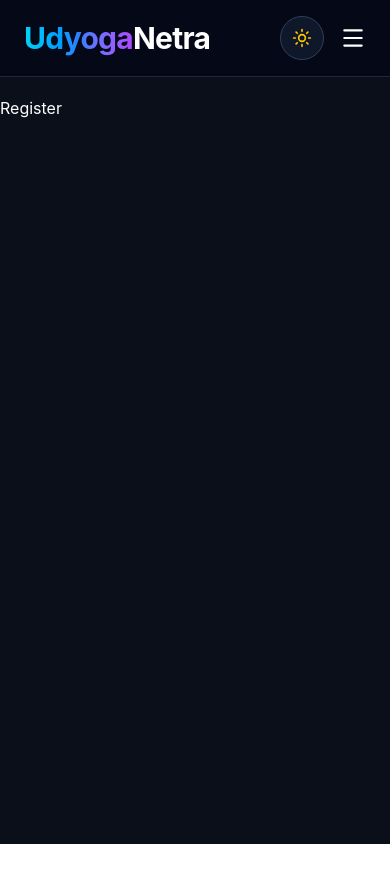
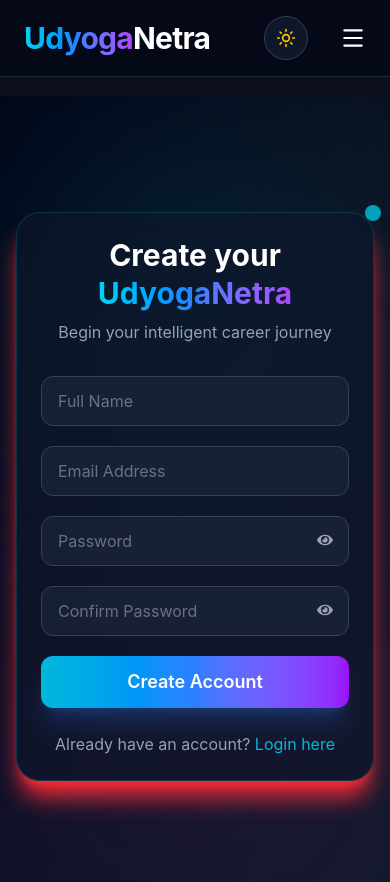
Before and after one commit to ramusiripalli/udyoganetra-ai, a React app in the folder frontend/: page /register in a window 390 px wide. Shown: the top 882 px of the page. Before the commit the page ends 844 px from the top, so only its background shows below. Built offline with nearby package versions, Linux system fonts and the light colour scheme; the HTML template or start-up script is replaced by a standard one.

Commit message:
feat: build responsive register page with dark/light theme

```diff
--- a/frontend/src/components/common/Navbar.jsx
+++ b/frontend/src/components/common/Navbar.jsx
@@ -101,6 +101,7 @@ const Navbar = () => {
           </Link>
 
           {/* CTA */}
+          <Link to="/register">
           <button
             className="
               hidden md:block
@@ -113,6 +114,7 @@ const Navbar = () => {
           >
             Get Started
           </button>
+          </Link>
 
           {/* Mobile Menu */}
           <button
--- a/frontend/src/pages/Register.jsx
+++ b/frontend/src/pages/Register.jsx
@@ -1,5 +1,190 @@
+import { useState } from "react";
+import { Link, useNavigate } from "react-router-dom";
+import { FaEye, FaEyeSlash } from "react-icons/fa";
+import { Toaster, toast } from "react-hot-toast";
+import { motion } from "framer-motion";
+
 const Register = () => {
-  return <div>Register</div>;
+  const navigate = useNavigate();
+
+  const [formData, setFormData] = useState({
+    name: "",
+    email: "",
+    password: "",
+    confirmPassword: "",
+  });
+
+  const [showPassword, setShowPassword] = useState(false);
+  const [showConfirmPassword, setShowConfirmPassword] = useState(false);
+
+  // reusable styles
+  const inputStyle =
+    "w-full px-4 py-3 bg-white/70 dark:bg-slate-800/60 border border-slate-300 dark:border-slate-700 rounded-xl text-slate-900 dark:text-white placeholder-slate-500 dark:placeholder-gray-500 outline-none focus:border-cyan-400 focus:ring-1 focus:ring-cyan-400 transition-all";
+
+  const eyeIconStyle =
+    "absolute right-4 top-4 text-slate-500 dark:text-gray-400 hover:text-cyan-400 cursor-pointer transition";
+
+  const handleChange = (e) => {
+    setFormData({
+      ...formData,
+      [e.target.name]: e.target.value,
+    });
+  };
+
+  const handleSubmit = (e) => {
+    e.preventDefault();
+
+    const { name, email, password, confirmPassword } = formData;
+
+    if (!name || !email || !password || !confirmPassword) {
+      return toast.error("Please fill all fields");
+    }
+
+    if (password !== confirmPassword) {
+      return toast.error("Passwords do not match");
+    }
+
+    toast.success("Frontend UI ready 🚀");
+    console.log(formData);
+
+    navigate("/login");
+  };
+
+  return (
+    <div
+      className="
+      min-h-screen
+      bg-gradient-to-br
+      from-[#FFD8A8]
+      via-[#F8FAFC]
+      to-[#C7F9CC]
+      dark:from-[#020617]
+      dark:via-[#0B1120]
+      dark:to-[#111827]
+
+      flex
+      justify-center
+      items-start md:items-center
+
+      px-4
+      py-24 md:py-0
+
+      relative
+      overflow-x-hidden
+    "
+    >
+      {/* Toast */}
+      <Toaster position="top-right" />
+
+      {/* Background blur effects */}
+      <div className="absolute top-20 left-10 w-72 h-72 bg-orange-300/30 dark:bg-cyan-500/20 rounded-full blur-[120px]" />
+
+      <div className="absolute bottom-10 right-10 w-80 h-80 bg-green-300/30 dark:bg-purple-500/20 rounded-full blur-[140px]" />
+
+      {/* Register Card */}
+      <motion.div
+        initial={{ y: -50, opacity: 0 }}
+        animate={{ y: 0, opacity: 1 }}
+        transition={{ duration: 0.9 }}
+        className="relative w-full max-w-md mt-5 p-6 md:p-8 rounded-3xl bg-white/80 dark:bg-slate-900/60 backdrop-blur-2xl border border-slate-200 dark:border-cyan-500/20 shadow-xl shadow-red-500 dark:shadow-shadow-red-500 transition-all"
+      >
+        {/* Premium dot */}
+        <div className="absolute -top-2 -right-2 w-4 h-4 bg-cyan-400 rounded-full animate-pulse" />
+
+        {/* Heading */}
+        <h2 className="text-3xl md:text-4xl font-bold text-center text-slate-900 dark:text-white mb-2 leading-tight">
+          Create your <br className="md:hidden" />
+
+          <span className="bg-gradient-to-r from-cyan-400 via-blue-500 to-purple-500 text-transparent bg-clip-text">
+            UdyogaNetra
+          </span>
+        </h2>
+
+        <p className="text-center text-slate-500 dark:text-gray-400 mb-8">
+          Begin your intelligent career journey
+        </p>
+
+        {/* Form */}
+        <form onSubmit={handleSubmit} className="space-y-5">
+          {/* Name */}
+          <input
+            type="text"
+            name="name"
+            placeholder="Full Name"
+            onChange={handleChange}
+            className={inputStyle}
+          />
+
+          {/* Email */}
+          <input
+            type="email"
+            name="email"
+            placeholder="Email Address"
+            onChange={handleChange}
+            className={inputStyle}
+          />
+
+          {/* Password */}
+          <div className="relative">
+            <input
+              type={showPassword ? "text" : "password"}
+              name="password"
+              placeholder="Password"
+              onChange={handleChange}
+              className={inputStyle}
+            />
+
+            <span
+              onClick={() => setShowPassword(!showPassword)}
+              className={eyeIconStyle}
+            >
+              {showPassword ? <FaEyeSlash /> : <FaEye />}
+            </span>
+          </div>
+
+          {/* Confirm Password */}
+          <div className="relative">
+            <input
+              type={showConfirmPassword ? "text" : "password"}
+              name="confirmPassword"
+              placeholder="Confirm Password"
+              onChange={handleChange}
+              className={inputStyle}
+            />
+
+            <span
+              onClick={() =>
+                setShowConfirmPassword(!showConfirmPassword)
+              }
+              className={eyeIconStyle}
+            >
+              {showConfirmPassword ? <FaEyeSlash /> : <FaEye />}
+            </span>
+          </div>
+
+          {/* Button */}
+          <motion.button
+            whileHover={{ scale: 1.02 }}
+            type="submit"
+            className="w-full py-3 rounded-xl bg-gradient-to-r from-cyan-500 via-blue-500 to-purple-600 text-white font-semibold text-lg transition-all shadow-xl shadow-blue-300/30 dark:shadow-blue-500/20"
+          >
+            Create Account
+          </motion.button>
+        </form>
+
+        {/* Footer */}
+        <p className="text-center text-slate-600 dark:text-gray-400 mt-6">
+          Already have an account?{" "}
+          <Link
+            to="/login"
+            className="text-cyan-500 hover:text-blue-500 transition"
+          >
+            Login here
+          </Link>
+        </p>
+      </motion.div>
+    </div>
+  );
 };
 
 export default Register;
```
Also changed, not shown: 1 other file (tests, documents, lock files or other folders).
